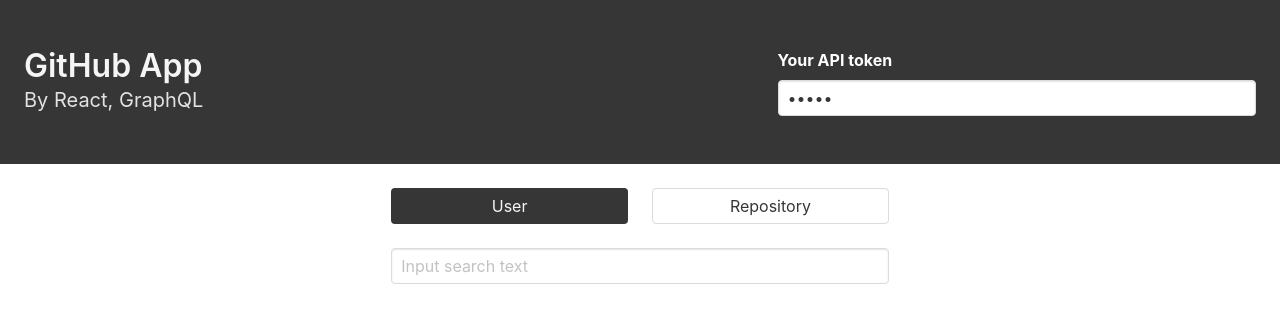
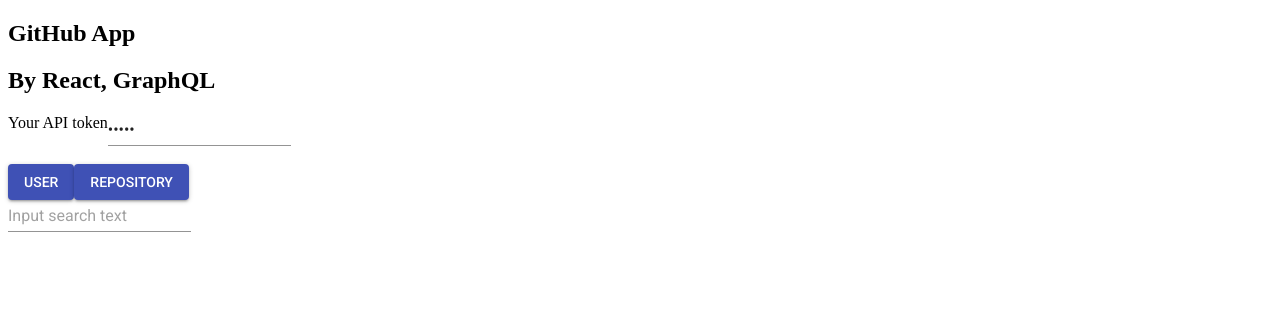
Before and after one commit to ksakiyama/github-searcher, a React (Create React App) app: page / in a window 1280 px wide. Shown: the top 322 px of the page. Built offline with nearby package versions, Linux system fonts and the light colour scheme; no server answers.

Commit message:
Adopt material-ui

```diff
--- a/package.json
+++ b/package.json
@@ -3,6 +3,7 @@
   "version": "0.1.0",
   "private": true,
   "dependencies": {
+    "@material-ui/core": "^3.4.0",
     "apollo-boost": "^0.1.16",
     "graphql": "^14.0.2",
     "graphql-tag": "^2.9.2",
--- a/public/index.html
+++ b/public/index.html
@@ -11,8 +11,11 @@
     <link rel="manifest" href="%PUBLIC_URL%/manifest.json">
     <link rel="shortcut icon" href="%PUBLIC_URL%/favicon.ico">
 
-    <link rel="stylesheet" href="https://cdnjs.cloudflare.com/ajax/libs/bulma/0.7.1/css/bulma.min.css">
-    <script defer src="https://use.fontawesome.com/releases/v5.1.0/js/all.js"></script>
+    <!-- <link rel="stylesheet" href="https://cdnjs.cloudflare.com/ajax/libs/bulma/0.7.1/css/bulma.min.css"> -->
+    <!-- <script defer src="https://use.fontawesome.com/releases/v5.1.0/js/all.js"></script> -->
+
+    <link rel="stylesheet" href="https://fonts.googleapis.com/css?family=Roboto:300,400,500">
+    <link rel="stylesheet" href="https://fonts.googleapis.com/icon?family=Material+Icons">
 
     <!--
       Notice the use of %PUBLIC_URL% in the tags above.
--- a/src/App.css
+++ b/src/App.css
@@ -1,8 +1,8 @@
-.card {
+/* .card {
   width: 100%;
   height: 100%;
 }
 
 .notification {
   text-align: center;
-}
+} */
--- a/src/App.js
+++ b/src/App.js
@@ -40,14 +40,14 @@
     this.handleButtonClicked = this.handleButtonClicked.bind(this);
   }
 
-  handleTextInput = event => {
-    this.setState({ searchText: event.target.value });
+  handleTextInput = value => {
+    this.setState({ searchText: value });
   };
 
-  handleTokenInput = event => {
+  handleTokenInput = value => {
     this.setState({
-      token: event.target.value,
-      client: generateClient(event.target.value)
+      token: value,
+      client: generateClient(value)
     });
   };
 
--- a/src/components/Button.js
+++ b/src/components/Button.js
@@ -1,26 +1,27 @@
 import React from "react";
+import { Button as MButton } from "@material-ui/core";
 
-export default class Button extends React.Component {
+class Button extends React.Component {
   constructor(props) {
     super(props);
     this.handleButtonClicked = this.handleButtonClicked.bind(this);
   }
 
   handleButtonClicked = () => {
-    this.props.onButtonClicked(this.props.name);
+    this.props.clickHandler(this.props.name);
   };
 
   render() {
-    const classes =
-      this.props.name === this.props.selectedOption
-        ? "button is-fullwidth is-dark"
-        : "button is-fullwidth is-outlined";
     return (
-      <div className="column">
-        <div className={classes} onClick={this.handleButtonClicked}>
-          {this.props.name}
-        </div>
-      </div>
+      <MButton
+        variant="contained"
+        color="primary"
+        onClick={this.handleButtonClicked}
+      >
+        {this.props.name}
+      </MButton>
     );
   }
 }
+
+export default Button;
--- a/src/components/SearchBox.js
+++ b/src/components/SearchBox.js
@@ -11,12 +11,12 @@
           <Button
             name={"User"}
             selectedOption={props.selectedOption}
-            onButtonClicked={props.buttonClickHandler}
+            clickHandler={props.buttonClickHandler}
           />
           <Button
             name={"Repository"}
             selectedOption={props.selectedOption}
-            onButtonClicked={props.buttonClickHandler}
+            clickHandler={props.buttonClickHandler}
           />
         </div>
         <TextBox
--- a/src/components/TextBox.js
+++ b/src/components/TextBox.js
@@ -1,19 +1,19 @@
 import React from "react";
+import {TextField as MTextField} from "@material-ui/core"
 
-export default class TextBox extends React.Component {
+class TextBox extends React.Component {
   constructor(props) {
     super(props);
     this.handleTextInput = this.handleTextInput.bind(this);
   }
 
   handleTextInput = event => {
-    this.props.textInputHandler(event);
+    this.props.textInputHandler(event.target.value);
   };
 
   render() {
     return (
-      <input
-        className="input"
+      <MTextField
         type={this.props.type ? this.props.type : "text"}
         placeholder={this.props.placeholder}
         onChange={this.handleTextInput}
@@ -22,3 +22,5 @@
     );
   }
 }
+
+export default TextBox;
```
Also changed, not shown: src/components/hoc.js (deleted, +0 -13 lines), 1 other file (tests, documents, lock files or other folders).
